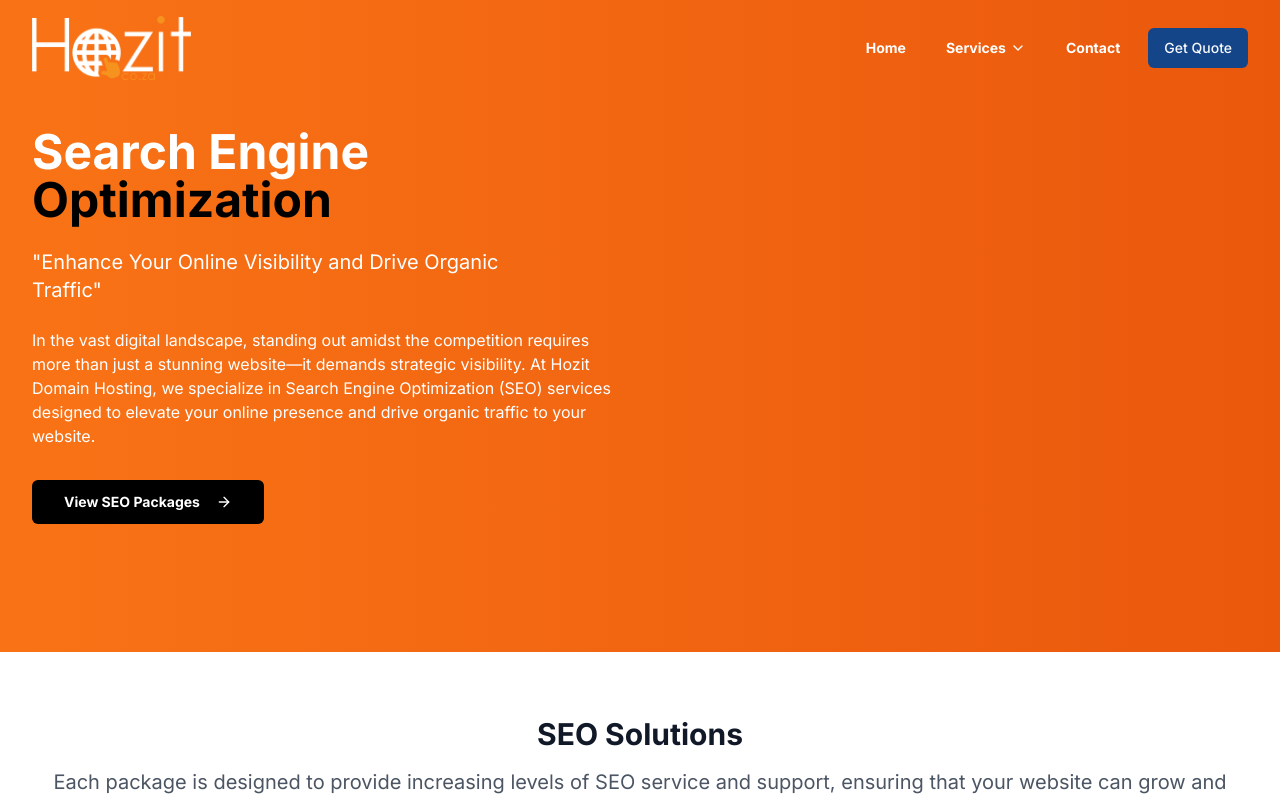
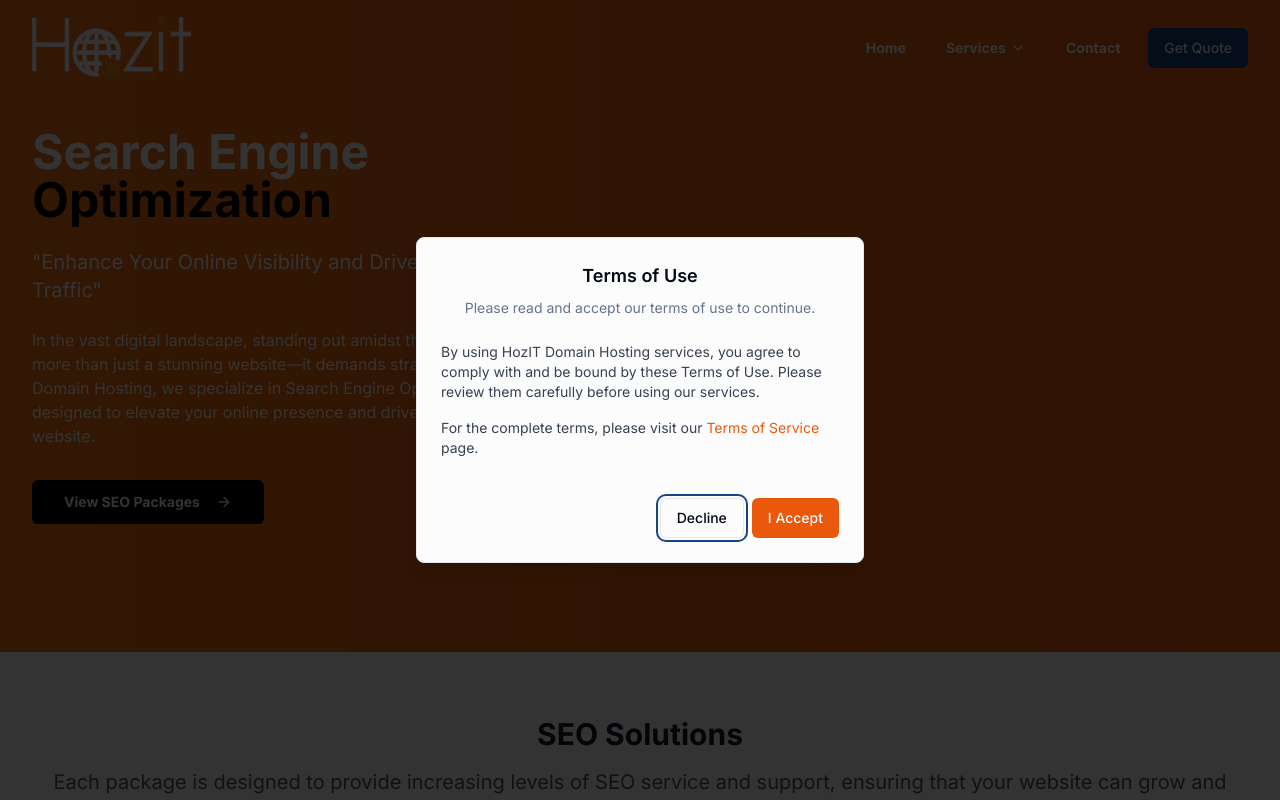
Before and after one commit to HalfLife86/hozit-website-revamp-project, a React (Vite) app: page /seo in a window 1280 px wide. Shown: the top 800 px of the page. Built offline with nearby package versions, Linux system fonts and the light colour scheme.

Commit message:
Add terms of use acceptance pop-up
Implement a pop-up in the footer to prompt users to accept the terms of service for HozIT domain hosting.

```diff
--- a/src/components/Footer.tsx
+++ b/src/components/Footer.tsx
@@ -1,12 +1,16 @@
 import React from 'react';
 import { Link } from 'react-router-dom';
 import { Facebook, X, Instagram, Linkedin } from 'lucide-react';
+import TermsAcceptancePopup from './TermsAcceptancePopup';
 
 const Footer = () => {
   const currentYear = new Date().getFullYear();
 
   return (
     <footer className="bg-white text-black py-12">
+      {/* Terms of Use Popup */}
+      <TermsAcceptancePopup />
+
       <div className="container mx-auto px-4 sm:px-6 lg:px-8">
         <div className="grid grid-cols-1 md:grid-cols-2 lg:grid-cols-4 gap-8">
           <div>
--- /dev/null
+++ b/src/components/TermsAcceptancePopup.tsx
@@ -0,0 +1,119 @@
+
+import React, { useState, useEffect } from 'react';
+import { Dialog, DialogContent } from "@/components/ui/dialog";
+import { AlertDialog, AlertDialogAction, AlertDialogCancel, AlertDialogContent, AlertDialogDescription, AlertDialogFooter, AlertDialogHeader, AlertDialogTitle } from "@/components/ui/alert-dialog";
+import { Button } from "@/components/ui/button";
+import { Link } from 'react-router-dom';
+import { Sheet, SheetContent, SheetDescription, SheetHeader, SheetTitle } from "@/components/ui/sheet";
+
+const TermsAcceptancePopup = () => {
+  const [isOpen, setIsOpen] = useState(false);
+  const [isMobileView, setIsMobileView] = useState(window.innerWidth < 768);
+
+  useEffect(() => {
+    // Check if user has accepted terms before
+    const hasAcceptedTerms = localStorage.getItem('hasAcceptedTerms');
+
+    if (!hasAcceptedTerms) {
+      // Show popup if terms haven't been accepted
+      const timer = setTimeout(() => {
+        setIsOpen(true);
+      }, 1000);
+
+      return () => clearTimeout(timer);
+    }
+  }, []);
+
+  useEffect(() => {
+    const handleResize = () => {
+      setIsMobileView(window.innerWidth < 768);
+    };
+
+    window.addEventListener('resize', handleResize);
+    return () => window.removeEventListener('resize', handleResize);
+  }, []);
+
+  const handleAccept = () => {
+    localStorage.setItem('hasAcceptedTerms', 'true');
+    setIsOpen(false);
+  };
+
+  const handleClose = () => {
+    setIsOpen(false);
+  };
+
+  // For mobile devices, use Sheet component
+  if (isMobileView) {
+    return (
+      <Sheet open={isOpen} onOpenChange={setIsOpen}>
+        <SheetContent className="px-0 sm:max-w-md">
+          <SheetHeader className="px-4">
+            <SheetTitle className="text-center">Terms of Use</SheetTitle>
+            <SheetDescription className="text-center">
+              Please read and accept our terms of use to continue.
+            </SheetDescription>
+          </SheetHeader>
+          <div className="px-4 py-2 max-h-[60vh] overflow-y-auto">
+            <p className="text-sm text-gray-700 mb-4">
+              By using HozIT Domain Hosting services, you agree to comply with and be bound by these Terms of Use.
+              Please review them carefully before using our services.
+            </p>
+            <p className="text-sm text-gray-700 mb-4">
+              For the complete terms, please visit our <Link to="/terms-of-service" className="text-orange-600 hover:underline">Terms of Service</Link> page.
+            </p>
+          </div>
+          <div className="flex flex-col space-y-2 px-4 mt-2">
+            <Button
+              className="bg-orange-600 hover:bg-orange-700 text-white"
+              onClick={handleAccept}
+            >
+              I Accept
+            </Button>
+            <Button
+              variant="outline"
+              onClick={handleClose}
+            >
+              Decline
+            </Button>
+          </div>
+        </SheetContent>
+      </Sheet>
+    );
+  }
+
+  // For desktop devices, use AlertDialog component
+  return (
+    <AlertDialog open={isOpen} onOpenChange={setIsOpen}>
+      <AlertDialogContent className="max-w-md">
+        <AlertDialogHeader>
+          <AlertDialogTitle className="text-center">Terms of Use</AlertDialogTitle>
+          <AlertDialogDescription className="text-center">
+            Please read and accept our terms of use to continue.
+          </AlertDialogDescription>
+        </AlertDialogHeader>
+
+        <div className="max-h-[40vh] overflow-y-auto py-2">
+          <p className="text-sm text-gray-700 mb-4">
+            By using HozIT Domain Hosting services, you agree to comply with and be bound by these Terms of Use.
+            Please review them carefully before using our services.
+          </p>
+          <p className="text-sm text-gray-700 mb-4">
+            For the complete terms, please visit our <Link to="/terms-of-service" className="text-orange-600 hover:underline">Terms of Service</Link> page.
+          </p>
+        </div>
+
+        <AlertDialogFooter className="flex justify-between">
+          <AlertDialogCancel onClick={handleClose}>Decline</AlertDialogCancel>
+          <AlertDialogAction
+            className="bg-orange-600 hover:bg-orange-700"
+            onClick={handleAccept}
+          >
+            I Accept
+          </AlertDialogAction>
+        </AlertDialogFooter>
+      </AlertDialogContent>
+    </AlertDialog>
+  );
+};
+
+export default TermsAcceptancePopup;
```
